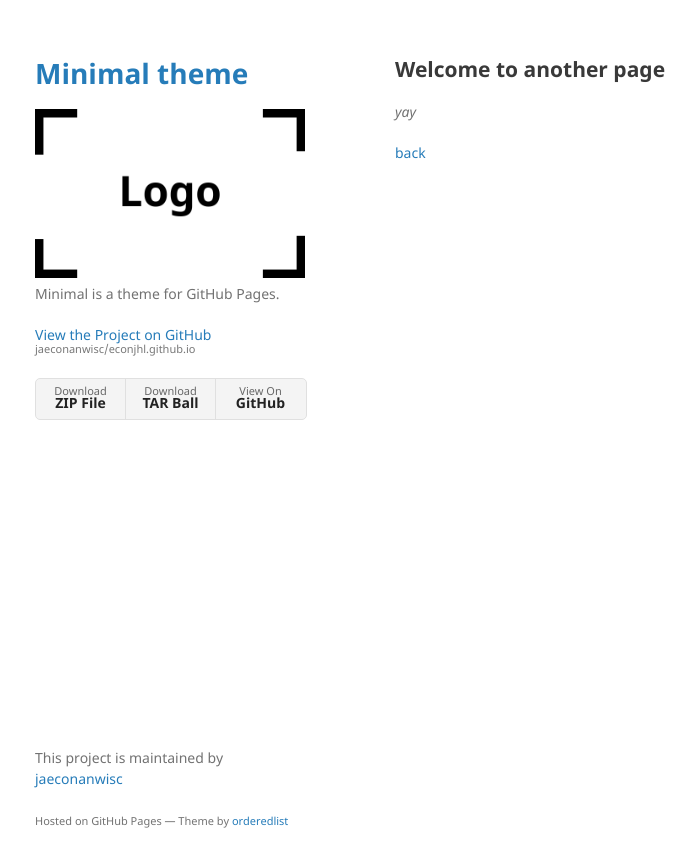
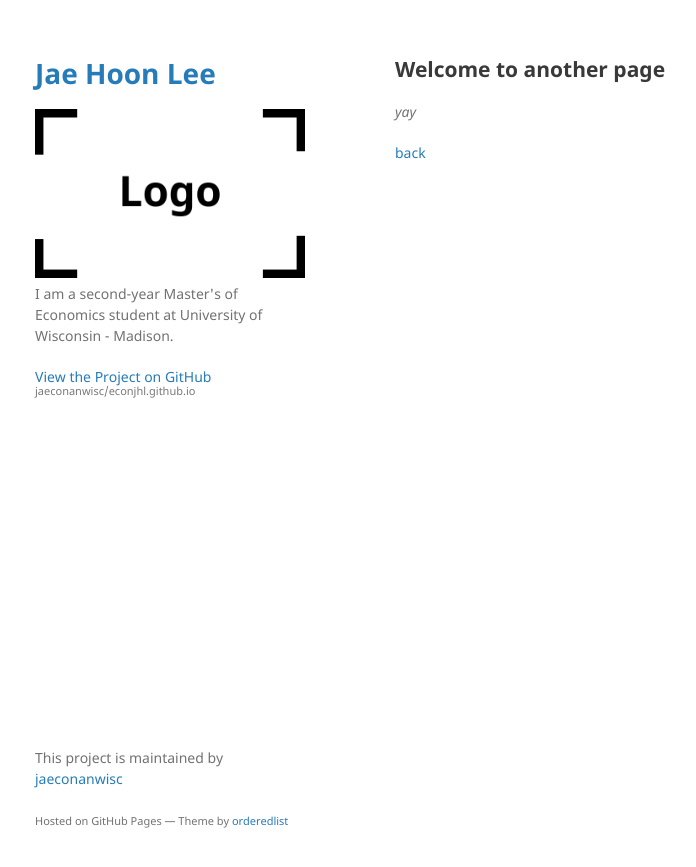
Before and after one commit to jaeconanwisc/econjhl.github.io, a Jekyll site: the page built from another-page.md, in a window 1280 px wide. Shown: the top 867 px of the page, without its empty margins (175-871 px from the left). Built offline with Jekyll 4.4.1, drawn with Linux system fonts in a browser that asks for light colours; our own code applies the rules of GitHub Pages for plain Markdown files.

Commit message:
Update _config.yml

```diff
--- a/_config.yml
+++ b/_config.yml
@@ -1,6 +1,6 @@
-title: Minimal theme
+title: Jae Hoon Lee
 logo: /assets/img/logo.png
-description: Minimal is a theme for GitHub Pages.
-show_downloads: true
+description: I am a second-year Master's of Economics student at University of Wisconsin - Madison.
+show_downloads: false
 google_analytics:
 theme: jekyll-theme-minimal
```
